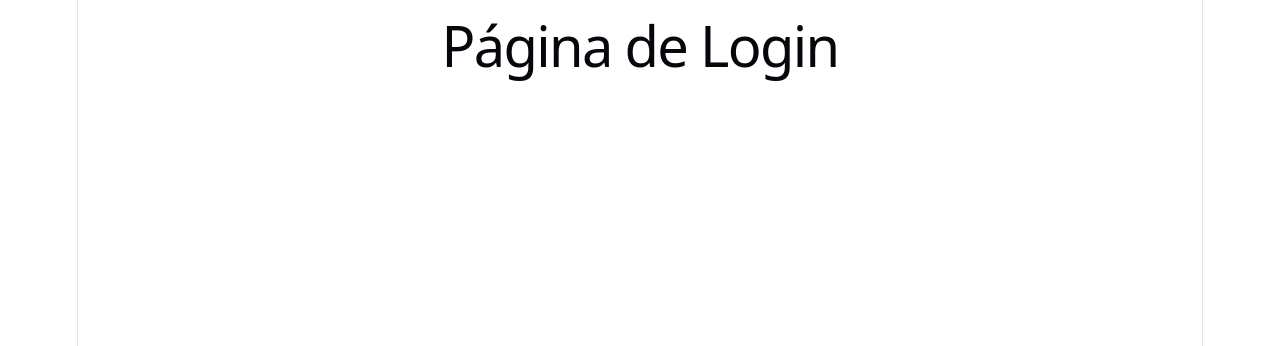
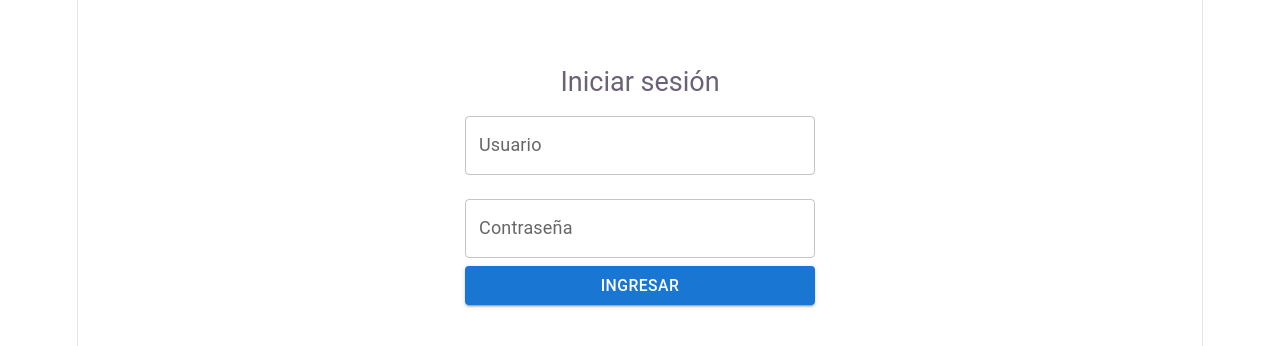
Before and after one commit to danielaculqui-maker/music-catalog-frontend, a React (Vite) app: page / in a window 1280 px wide. Shown: the top 346 px of the page. Built offline with nearby package versions, Linux system fonts and the light colour scheme; no server answers.

Commit message:
Conectar login con OAuth2 usando form-urlencoded

```diff
--- /dev/null
+++ b/src/pages/Login.css
@@ -0,0 +1,17 @@
+.login-container {
+  max-width: 350px;
+  margin: 0 auto;
+  margin-top: 64px;
+}
+
+.login-title {
+  margin-bottom: 16px;
+}
+
+.login-alert {
+  margin-bottom: 16px;
+}
+
+.login-button {
+  margin-top: 16px;
+}
--- a/src/pages/Login.jsx
+++ b/src/pages/Login.jsx
@@ -1,5 +1,53 @@
+import { useState } from 'react'
+import { useNavigate } from 'react-router-dom'
+import { login } from '../services/authService'
+import { TextField, Button, Typography, Alert } from '@mui/material'
+import './Login.css'
+
 function Login() {
-  return <h1>Página de Login</h1>
+  const [username, setUsername] = useState('')
+  const [password, setPassword] = useState('')
+  const [error, setError] = useState('')
+  const navigate = useNavigate()
+
+  const handleSubmit = async (e) => {
+    e.preventDefault()
+    setError('')
+    try {
+      const response = await login(username, password)
+      localStorage.setItem('access_token', response.data.access_token)
+      navigate('/artistas')
+    } catch (err) {
+      setError('Usuario o contraseña incorrectos')
+    }
+  }
+
+  return (
+    <div className="login-container">
+      <Typography variant="h5" className="login-title">Iniciar sesión</Typography>
+      {error && <Alert severity="error" className="login-alert">{error}</Alert>}
+      <form onSubmit={handleSubmit}>
+        <TextField
+          label="Usuario"
+          fullWidth
+          margin="normal"
+          value={username}
+          onChange={(e) => setUsername(e.target.value)}
+        />
+        <TextField
+          label="Contraseña"
+          type="password"
+          fullWidth
+          margin="normal"
+          value={password}
+          onChange={(e) => setPassword(e.target.value)}
+        />
+        <Button type="submit" variant="contained" fullWidth className="login-button">
+          Ingresar
+        </Button>
+      </form>
+    </div>
+  )
 }
 
 export default Login
--- a/src/services/api.js
+++ b/src/services/api.js
@@ -1,7 +1,15 @@
 import axios from 'axios'
 
 const api = axios.create({
-  baseURL: 'http://127.0.0.1:8000/api/',
+  baseURL: `${import.meta.env.VITE_API_URL}/api/`,
+})
+
+api.interceptors.request.use((config) => {
+  const token = localStorage.getItem('access_token')
+  if (token) {
+    config.headers.Authorization = `Bearer ${token}`
+  }
+  return config
 })
 
 export default api
--- /dev/null
+++ b/src/services/authService.js
@@ -0,0 +1,16 @@
+import axios from 'axios'
+
+const API_URL = import.meta.env.VITE_API_URL
+
+export const login = (username, password) => {
+  const params = new URLSearchParams()
+  params.append('grant_type', 'password')
+  params.append('username', username)
+  params.append('password', password)
+  params.append('client_id', import.meta.env.VITE_CLIENT_ID)
+  params.append('client_secret', import.meta.env.VITE_CLIENT_SECRET)
+
+  return axios.post(`${API_URL}/o/token/`, params, {
+    headers: { 'Content-Type': 'application/x-www-form-urlencoded' }
+  })
+}
```
Also changed, not shown: src/pages/ArtistList.css (added).
